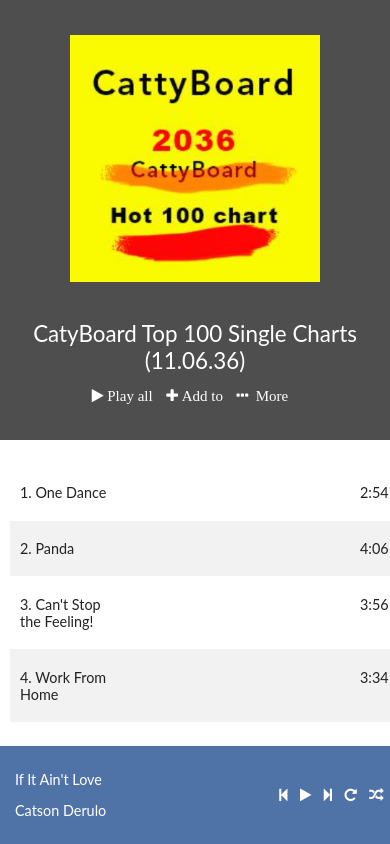
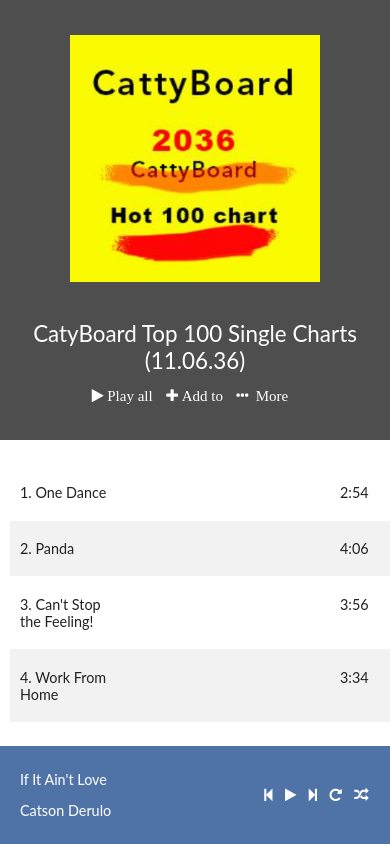
Before and after one commit to fadayomisuccess05-alt/caty_dashboard, a plain HTML site: page index.html in a window 390 px wide. Shown: the top 844 px of the page. Drawn offline with Linux system fonts and the light colour scheme.

Commit message:
@media update

```diff
--- a/caty.css
+++ b/caty.css
@@ -134,15 +134,16 @@
     margin-right: 150px;
   }
   .musiclist p:nth-child(3) {
-    margin-left: 100px;
+    margin-left: 80px;
   }
   footer img {
     display: none;
   }
   .info {
-    padding-left: 15px;
+    padding-left: 20px;
   }
   .controls {
     padding-left: 0px;
+    padding-right: 15px;
   }
 }
```
